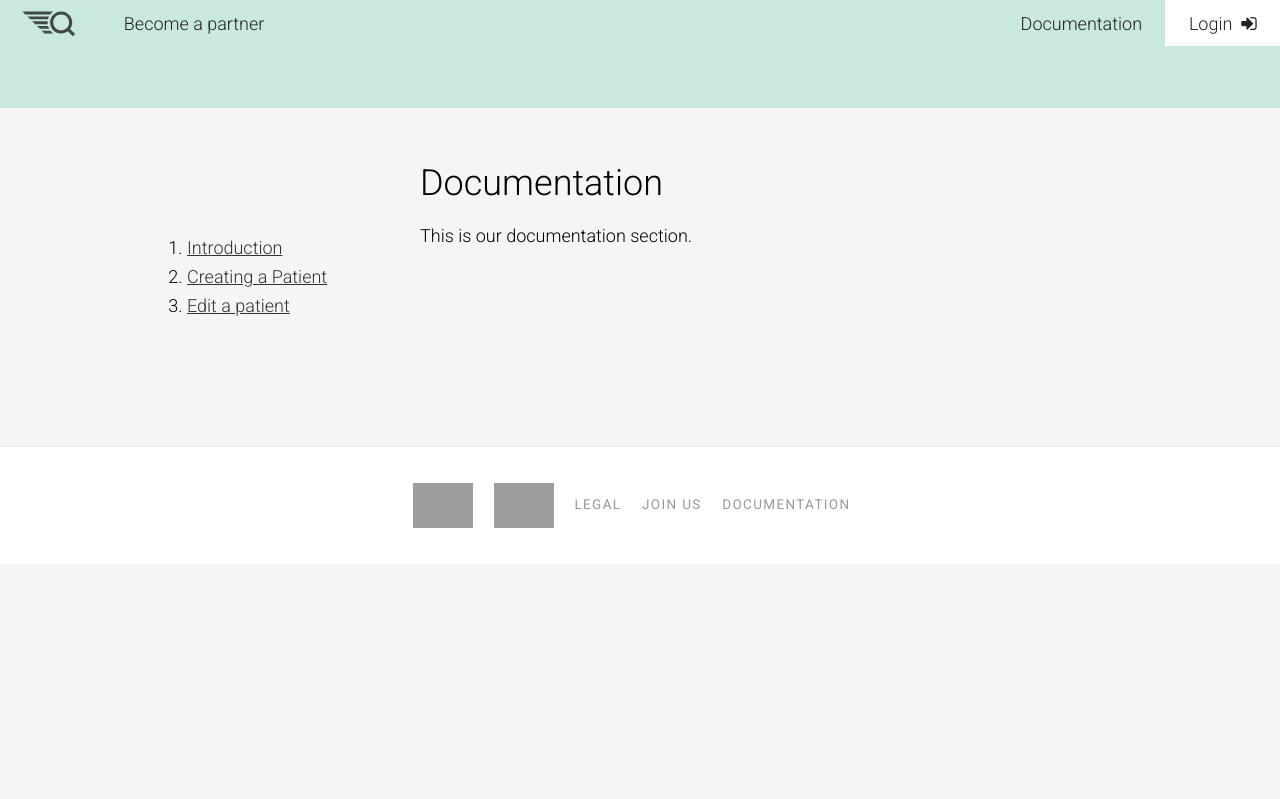
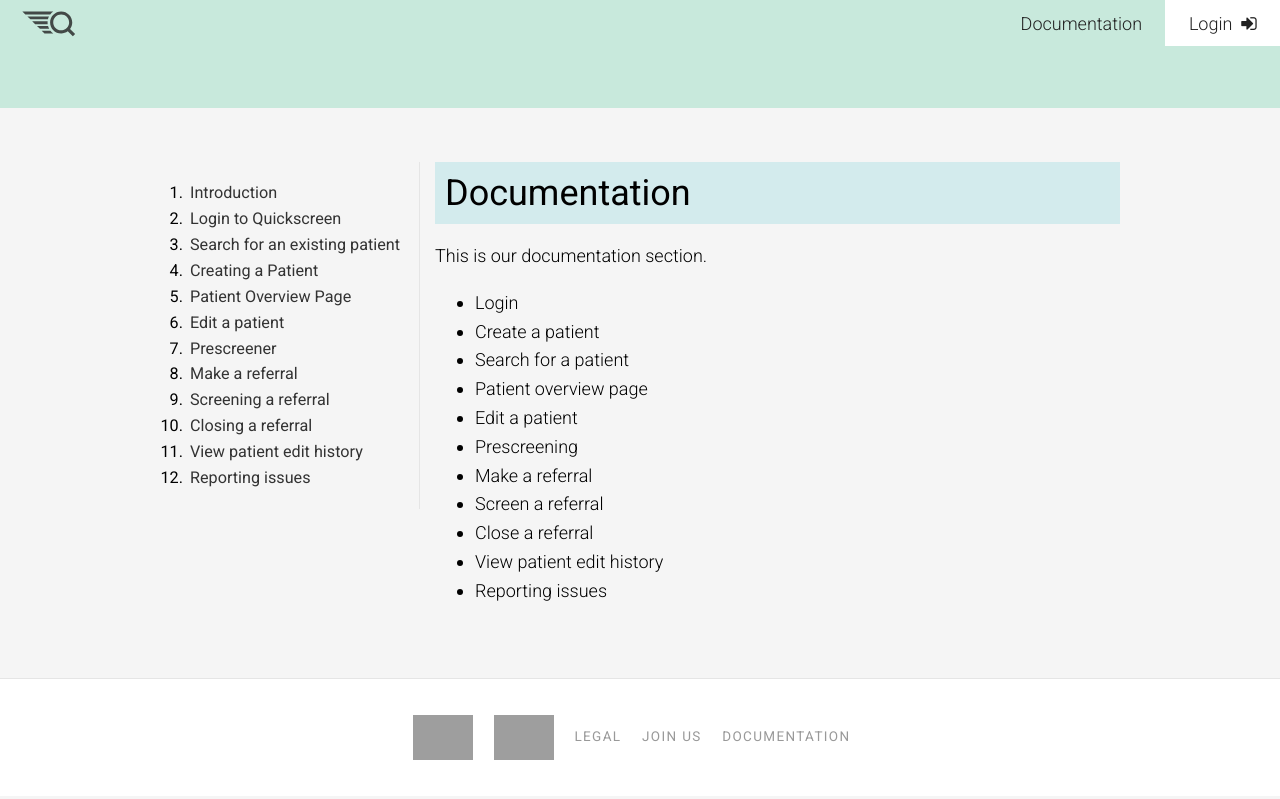
Before and after one commit to codeforamerica/rva-screening-front, a Jekyll site: the page built from docs/index.md, in a window 1280 px wide. Shown: the top 799 px of the page. Built offline with Jekyll 4.4.1, drawn with Linux system fonts in a browser that asks for light colours; nearby versions of some CDN libraries; Markdown is read by kramdown in place of the engine named in the settings; grey boxes are pictures that could not be loaded.

Commit message:
adding documentation pages, updating partners page

```diff
--- a/_includes/docs-toc.html
+++ b/_includes/docs-toc.html
@@ -1,8 +1,6 @@
-<div class="container">
 <ol class="docs-list">
   <li><a href="{{ site.baseurl }}/docs" {% if page.url == '/docs/index.html' %}class="current"{% endif %}>Introduction</a></li>
   {% for p in site.posts reversed %}
   <li><a href="{{ site.baseurl }}{{ p.url }}" {% if page.url == p.url %}class="current"{% endif %}>{{ p.title }}</a></li>
   {% endfor %}
 </ol>
-</div>
--- a/_includes/nav.html
+++ b/_includes/nav.html
@@ -1,7 +1,6 @@
 <nav>
 
   <a href="{{ site.baseurl }}" class="nav-logo button"><img id="nav-logo" src="{{ site.baseurl }}/static/quickscreen-logo-notext.svg"></a>
-  <a href="{{ site.baseurl }}/join" class="button">Become a partner</a>
 
   <a href="#" class="button white float-right">Login &nbsp;<i class="fa fa-sign-in"></i></a>
   <a href="{{ site.baseurl }}/docs" class="button float-right">Documentation</a>
--- /dev/null
+++ b/_posts/0001-01-01-login.md
@@ -0,0 +1,6 @@
+---
+title: Login to Quickscreen
+layout: docs
+---
+
+This is how you log in.
--- /dev/null
+++ b/_posts/0002-01-01-search-for-a-patient.md
@@ -0,0 +1,6 @@
+---
+title: Search for an existing patient
+layout: docs
+---
+
+This is how you search for an existing patient.
--- /dev/null
+++ b/_posts/0004-01-01-patient-overview.md
@@ -0,0 +1,6 @@
+---
+title: Patient Overview Page
+layout: docs
+---
+
+This is what the overview page is used for.
--- /dev/null
+++ b/_posts/0007-01-01-make-a-referral.md
@@ -0,0 +1,6 @@
+---
+title: Make a referral
+layout: docs
+---
+
+How to create a referral.
--- /dev/null
+++ b/_posts/0008-01-01-screen-a-referral.md
@@ -0,0 +1,6 @@
+---
+title: Screening a referral
+layout: docs
+---
+
+This is how you check for eligibility in a referral. (I'm not sure this page needs to exist?)
--- /dev/null
+++ b/_posts/0009-01-01-close-a-referral.md
@@ -0,0 +1,6 @@
+---
+title: Closing a referral
+layout: docs
+---
+
+This is how you close a referral.
--- a/docs/index.html
+++ /dev/null
@@ -1,6 +0,0 @@
----
-layout: docs
-title: Documentation
----
-
-<p>This is our documentation section.</p>
--- /dev/null
+++ b/docs/index.md
@@ -0,0 +1,18 @@
+---
+layout: docs
+title: Documentation
+---
+
+<p>This is our documentation section.</p>
+
+* Login
+* Create a patient
+* Search for a patient
+* Patient overview page
+* Edit a patient
+* Prescreening
+* Make a referral
+* Screen a referral
+* Close a referral
+* View patient edit history
+* Reporting issues
--- a/index.html
+++ b/index.html
@@ -6,7 +6,7 @@ layout: default
   <div class="container">
     <h1><img src="{{ site.baseurl }}/static/quickscreen-logo.svg"></h1>
     <p>Quickscreen connects patient eligibility information to the Richmond, VA safety-net to expedite the screening process and get individuals to care faster.</p>
-    <a href="{{ site.baseurl }}/join" class="button black">Become a partner</a>
+    <a href="{{ site.baseurl }}/learn-more" class="button black">Become a partner</a>
     <a href="#signup" class="button darkgreen">Get updates &nbsp;<i class="fa fa-envelope-o"></i></a>
   </div>
 </header>
--- a/static/rva.css
+++ b/static/rva.css
@@ -8,6 +8,12 @@ $light-gray: #f5f5f5;
 $med-gray: #edefed;
 $dark-gray: #999;
 $black: #222;*/
+
+* {
+  -webkit-box-sizing: border-box;
+     -moz-box-sizing: border-box;
+          box-sizing: border-box;
+}
 
 body {
   font-family: 'Roboto', sans-serif;
@@ -71,10 +77,29 @@ img {
 .sidebar {
   float: left;
   width: 260px;
+  padding-right: 15px;
+  border-right: 1px solid #e5e5e5;
+}
+.sidebar a {
+  text-decoration: none;
+  padding: 3px;
+}
+.sidebar a:hover {
+  background: #e5e5e5;
+}
+.sidebar li {
+  font-size: 0.9em;
+  font-weight: 400;
 }
 article {
   float: left;
   width: 700px;
+  padding-left: 15px;
+}
+article h1 {
+  font-weight: 400;
+  background: #d3ebed;
+  padding: 10px;
 }
 
 
```
Also changed, not shown: _posts/0006-01-01-prescreen.md (added, +6 -0 lines), _posts/0010-01-01-view-patient-edit-history.md (added, +6 -0 lines), _posts/9999-01-01-reporting-issues.md (added, +6 -0 lines), partners/index.html (renamed from join/index.html, +5 -4 lines), _posts/0003-01-01-create-a-patient.md (renamed from _posts/2015-10-09-create-patient.md), _posts/0005-01-01-edit-a-patient.md (renamed from _posts/2015-10-10-edit-patient.md). Lines whose indentation alone changed are shown as unchanged.
